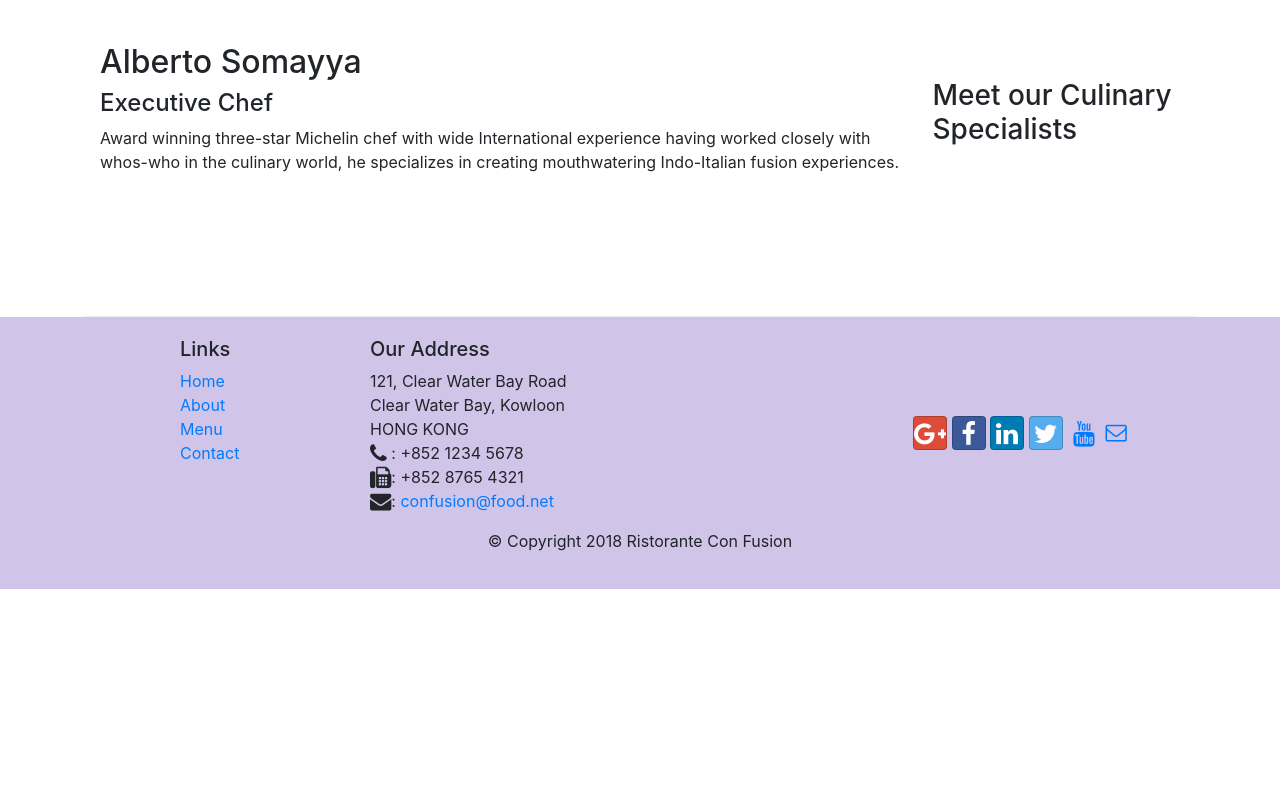
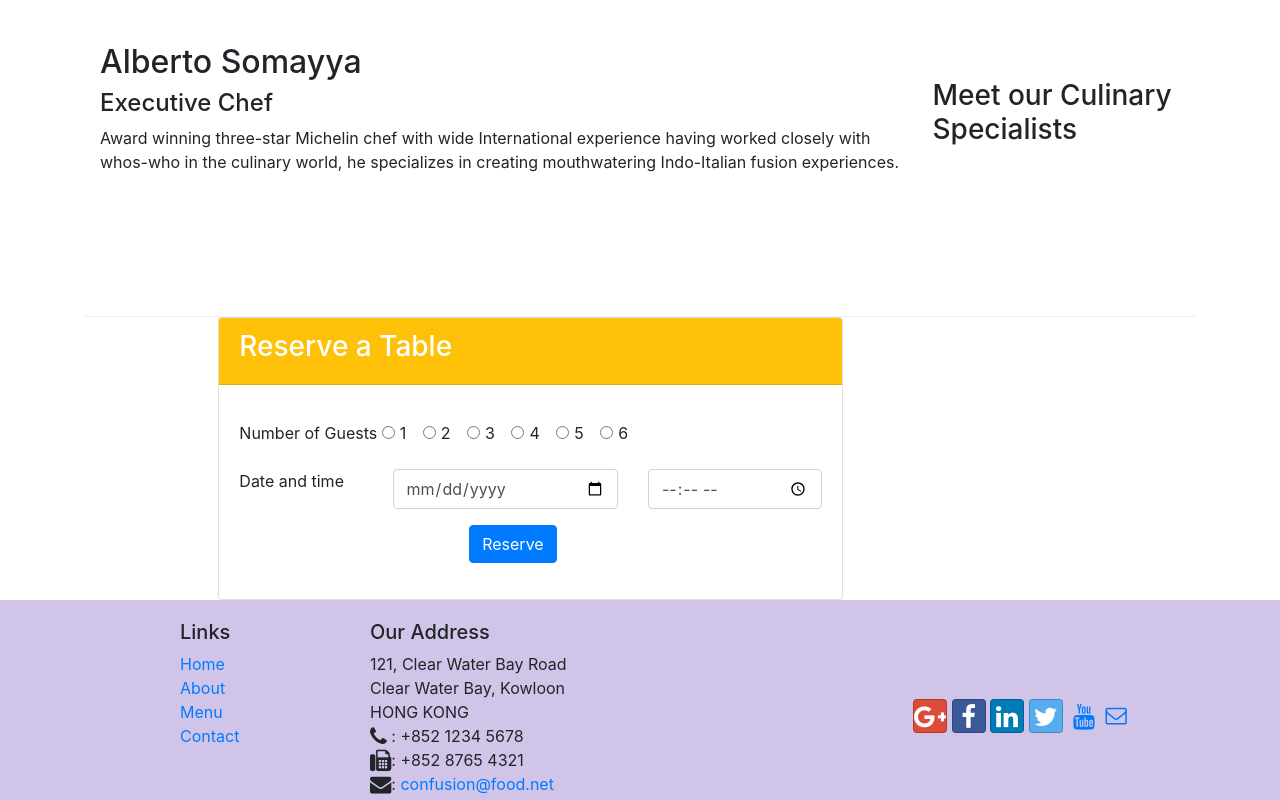
Before and after one commit to kindu-n/bootstrap4_practise, a website: page index.html in a window 1280 px wide. Shown: the part 1167-1967 px from the top of the page. Before the commit the page ends 1756 px from the top, so only its background shows below. Drawn offline with nearby package versions, Linux system fonts and the light colour scheme.

Commit message:
assignment2 task1

```diff
--- a/index.html
+++ b/index.html
@@ -62,7 +62,8 @@
             </div>
             <div class="col col-sm order-sm-first col-md">
                 <h2>Uthappizza <span class="badge badge-danger">HOT</span> <span class="badge badge-pill badge-secondary"> $4.00</span> </h2>
-                <p>A unique combination of Indian Uthappam (pancake) and Italian pizza, topped with Cerignola olives, ripe vine cherry tomatoes, Vidalia onion, Guntur chillies and Buffalo Paneer.</p>
+                 <div class="d-none d-sm-block">
+                <p>A unique combination of Indian Uthappam (pancake) and Italian pizza, topped with Cerignola olives, ripe vine cherry tomatoes, Vidalia onion, Guntur chillies and Buffalo Paneer.</p></div>
             </div>
         </div>
 
@@ -73,7 +74,8 @@
             </div>
             <div class="col col-sm col-md">
                 <h2>Weekend Grand Buffet</h2>
-                <p>Featuring mouthwatering combinations with a choice of five different salads, six enticing appetizers, six main entrees and five choicest desserts. Free flowing bubbly and soft drinks. All for just $19.99 per person </p>
+                 <div class="d-none d-sm-block">
+                <p>Featuring mouthwatering combinations with a choice of five different salads, six enticing appetizers, six main entrees and five choicest desserts. Free flowing bubbly and soft drinks. All for just $19.99 per person </p></div>
             </div>
         </div>
 
@@ -84,10 +86,75 @@
             <div class="col col-sm order-sm-first col-md">
                 <h2>Alberto Somayya</h2>
                 <h4>Executive Chef</h4>
-                <p>Award winning three-star Michelin chef with wide International experience having worked closely with whos-who in the culinary world, he specializes in creating mouthwatering Indo-Italian fusion experiences. </p>
+                 <div class="d-none d-sm-block">
+                <p>Award winning three-star Michelin chef with wide International experience having worked closely with whos-who in the culinary world, he specializes in creating mouthwatering Indo-Italian fusion experiences. </p></div>
             </div>
         </div>
     </div>
+
+ <div class="row">
+        <div class="col-6 offset-2 col-sm-6">
+           <div class="card">
+              <div class="card-header text-white bg-warning mb-3">
+                  <h3>Reserve a Table</h3>
+              </div>
+                  <div class="card-body">
+                      <form>
+                         <div class="form-group">
+                              <label for="num_guests"> Number of Guests</label>
+                                 <div class="form-check form-check-inline">
+                                    <input class="form-check-input" type="radio" name="inlineRadioOptions" id="inlineRadio1" value="option1">
+                                    <label class="form-check-label" for="inlineRadio1">1</label>
+                                  </div>
+                                   <div class="form-check form-check-inline">
+                                       <input class="form-check-input" type="radio" name="inlineRadioOptions" id="inlineRadio2" value="option2">
+                                        <label class="form-check-label" for="inlineRadio2">2</label>
+                                   </div>
+                                    <div class="form-check form-check-inline">
+                                      <input class="form-check-input" type="radio" name="inlineRadioOptions" id="inlineRadio3" value="option3">
+                                      <label class="form-check-label" for="inlineRadio3">3</label>
+                                   </div>
+                                    <div class="form-check form-check-inline">
+                                       <input class="form-check-input" type="radio" name="inlineRadioOptions" id="inlineRadio4" value="option4" >
+                                        <label class="form-check-label" for="inlineRadio4">4</label>
+                                   </div>
+                                    <div class="form-check form-check-inline">
+                                      <input class="form-check-input" type="radio" name="inlineRadioOptions" id="inlineRadio5" value="option5">
+                                      <label class="form-check-label" for="inlineRadio6">5</label>
+                                    </div>
+                                    <div class="form-check form-check-inline">
+                                      <input class="form-check-input" type="radio" name="inlineRadioOptions" id="inlineRadio6" value="option6">
+                                      <label class="form-check-label" for="inlineRadio6">6</label>
+                                    </div>
+                          </div>
+
+                      <div class="form-group">
+                        <div class="row justify-content-center">
+                         <div class="col-12 col-sm-3">
+                                <label for="dateandtime">Date and time</label>
+                        </div>
+                            <div class="col-12 col-sm-5">
+                               <input type="date" class="form-control" placeholder="date">
+                            </div>
+                            <div class="col-12 col-sm-4">
+                                <input type="Time" class="form-control" placeholder="Time">
+                            </div>
+                         </div>
+                       </div>
+
+                       <div class="form-group">
+                        <div class="row justify-content-center">
+                          <div class="col-12 col-sm-3">
+                            <button type="button" class="btn btn-primary">Reserve</button>
+                          </div>
+                       </div>
+                      </div>
+                </form>
+              </div>
+            </div>
+          </div>
+        </div>
+
 
     <footer class="footer">
         <div class="container">
```
Also changed, not shown: sample.html (added, +97 -0 lines).
